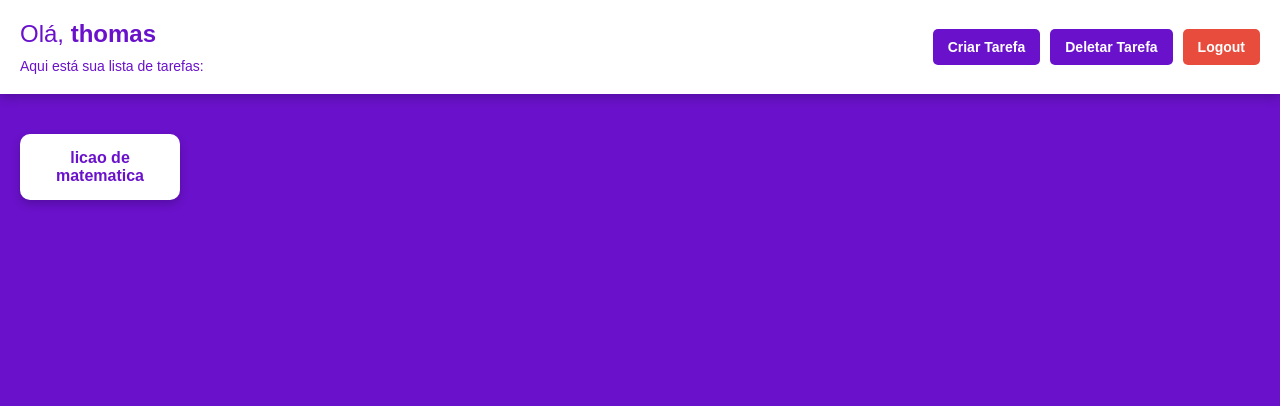
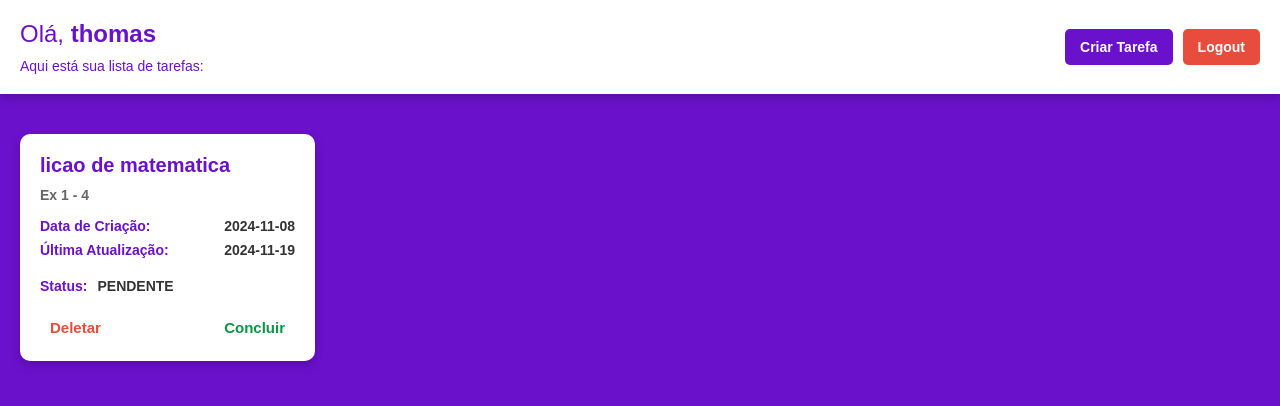
Before and after one commit to thomaschabro/PS_Mayo, a Django app: template todolist/tasks/templates/tasks/home.html in a window 1280 px wide. Shown: the top 406 px of the page. Run offline with Django 5.2, Linux system fonts and the light colour scheme; the template is opened without the code that fills it: values that come from a table or form of the project are taken from there, others are empty; a user stored in the database is signed in; data comes from the database, SQL or seed files in the repository; both versions use the stored data as it was after the commit.

Commit message:
delete working

```diff
--- a/todolist/tasks/models.py
+++ b/todolist/tasks/models.py
@@ -18,7 +18,6 @@ class UserManager(BaseUserManager):
 class User(AbstractBaseUser):
     login = models.CharField(max_length=50, unique=True)
     password = models.CharField(max_length=128)
-
     is_active = models.BooleanField(default=True)
     is_staff = models.BooleanField(default=False)
     objects = UserManager()
@@ -30,10 +29,10 @@ class User(AbstractBaseUser):
 
 class Task(models.Model):
     title = models.CharField(max_length=255)
-    description = models.TextField()
-    status = models.BooleanField(default=False)
-    created_at = models.DateTimeField(auto_now_add=True)
-    updated_at = models.DateTimeField(auto_now=True)
+    description = models.TextField(max_length=500)
+    status = models.CharField(max_length=50)
+    created_at = models.CharField(max_length=50)
+    updated_at = models.CharField(max_length=50)
     user = models.ForeignKey(User, on_delete=models.CASCADE, related_name="tasks") # Quando um usuário for deletado, as tarefas associadas também serão deletadas
 
     def __str__(self):
--- a/todolist/tasks/static/tasks/js/home.js
+++ b/todolist/tasks/static/tasks/js/home.js
@@ -7,15 +7,12 @@ function closeModal() {
   document.getElementById("taskModal").style.display = "none";
 }
 
-function saveTask() {
-  const taskTitle = document.getElementById("taskTitle").value;
-  if (taskTitle) {
-    console.log("Nova tarefa criada:", taskTitle);
-    closeModal();
-  }
-}
-
 // Função para simular o logout
 function logout() {
   alert("Você foi deslogado.");
 }
+
+function displayTask(id) {
+  var card = document.getElementById("taskModal");
+  card.style.display = "block";
+}
--- a/todolist/tasks/static/tasks/style/home.css
+++ b/todolist/tasks/static/tasks/style/home.css
@@ -77,21 +77,23 @@ body {
   background-color: #c0392b; /* Cor mais escura no hover */
 }
 
+/* Task container */
 .tasks-container {
   display: grid;
-  grid-template-columns: repeat(auto-fill, minmax(150px, 1fr));
+  grid-template-columns: repeat(auto-fill, minmax(250px, 1fr));
   gap: 20px;
+  padding: 20px;
   width: 100%;
-  padding: 20px;
 }
 
+/* Individual task card */
 .task {
   background: #ffffff;
   color: #333;
-  padding: 15px;
+  padding: 20px;
   border-radius: 10px;
   box-shadow: 0 4px 10px rgba(0, 0, 0, 0.2);
-  text-align: center;
+  text-align: left;
   font-weight: bold;
   transition: transform 0.3s ease, box-shadow 0.3s ease;
 }
@@ -101,13 +103,78 @@ body {
   box-shadow: 0 8px 20px rgba(0, 0, 0, 0.3);
 }
 
-.task a {
-  text-decoration: none;
+/* Title */
+.task h3 {
+  font-size: 20px;
+  color: #6a11cb;
+  margin-bottom: 10px;
+}
+
+/* Description */
+.task .description {
+  font-size: 14px;
+  color: #666;
+  margin-bottom: 15px;
+}
+
+/* Task details (status and dates) */
+.task .task-details {
+  font-size: 14px;
+  color: #333;
+  margin-bottom: 20px;
+}
+
+.task .task-details .status {
+  font-weight: bold;
+  color: #6a11cb;
+  margin-bottom: 10px;
+}
+
+.task .task-details .status .status-value {
+  font-weight: normal;
+  color: #333;
+}
+
+.task .task-details .dates {
+  margin-top: 10px;
+}
+
+.task .task-details .dates .date {
+  display: flex;
+  justify-content: space-between;
+  margin-bottom: 8px;
+}
+
+.task .task-details .dates .date strong {
   color: #6a11cb;
 }
 
-.task a:hover {
-  color: #5b0f9c;
+/* Delete button */
+.delete button {
+  cursor: pointer;
+  border: none;
+  font-size: 15px;
+  background: none;
+  padding: 5px 10px;
+  transition: color 0.3s ease;
+}
+
+.btn-delete {
+  color: #e74c3c;
+}
+
+.btn-delete:hover {
+  color: #c0392b;
+  text-decoration: underline;
+}
+
+.btn-update {
+  color: #089744;
+}
+
+.btn-update:hover {
+  color: #08712d;
+  text-decoration: underline;
 }
 
 .popup {
@@ -171,6 +238,7 @@ body {
   align-items: center;
   color: #6a11cb;
   margin: 10px 0;
+  margin-top: 20px;
 }
 
 #taskDate {
@@ -189,3 +257,14 @@ body {
 .datesContainer a {
   color: #6a11cb;
 }
+
+.status-value {
+  margin-left: 10px;
+}
+
+.taskFooter {
+  display: flex;
+  flex-direction: row;
+  justify-content: space-between;
+  align-items: center;
+}
--- a/todolist/tasks/templates/tasks/home.html
+++ b/todolist/tasks/templates/tasks/home.html
@@ -15,29 +15,32 @@
       </div>
       <div class="actions">
         <button class="btn-task" onclick="createTask()">Criar Tarefa</button>
-        <button class="btn-task" onclick="deleteTask()">Deletar Tarefa</button>
         <button class="btn-logout" onclick="logout()">Logout</button>
       </div>
     </div>
     <div id="taskModal" class="popup">
-      <form id="createTask" method="POST">
-        {% csrf_token %}
-        <div class="popup-content">
+      <div class="popup-content">
+        <form id="createTask" method="POST">
+          {% csrf_token %}
           <h2>Criar Nova Tarefa</h2>
           <input
             type="text"
             id="taskTitle"
             class="input-field"
+            name="title"
             placeholder="Título da tarefa"
+            required
           />
           <input
             type="text"
             id="taskDescription"
             class="input-field"
+            name="description"
             placeholder="Descrição"
+            required
           />
           <div class="status">
-            <a>Status: </a>
+            <label for="taskStatus">Status: </label>
             <select id="taskStatus" name="status">
               <option value="Pendente">Pendente</option>
               <option value="Completa">Completa</option>
@@ -50,6 +53,7 @@
               id="taskDate"
               class="input-field"
               name="creationDate"
+              required
             />
             <a>Data da última atualização</a>
             <input
@@ -57,17 +61,63 @@
               id="taskLastUpdate"
               class="input-field"
               name="updateDate"
+              required
             />
           </div>
-          <button onclick="saveTask()">Salvar</button>
+          <button type="submit" name="submit" value="save">Salvar</button>
           <button onclick="closeModal()">Cancelar</button>
-        </div>
-      </form>
+        </form>
+      </div>
     </div>
     <div class="tasks-container">
       {% for task in tasks %}
       <div class="task">
-        <a>{{ task.title }}</a>
+        <h3>{{ task.title }}</h3>
+        <p class="description">{{ task.description }}</p>
+        <div class="task-details">
+          <div class="dates">
+            <div class="date">
+              <strong>Data de Criação:</strong>
+              <span>{{ task.created_at }}</span>
+            </div>
+            <div class="date">
+              <strong>Última Atualização:</strong>
+              <span>{{ task.updated_at }}</span>
+            </div>
+          </div>
+          <div class="status">
+            Status:
+            <span
+              style="text-transform: uppercase; font-weight: bold"
+              class="status-value"
+              >{{ task.status }}</span
+            >
+          </div>
+        </div>
+        <form method="POST" class="delete">
+          {% csrf_token %}
+          <input type="hidden" name="id" value="{{ task.id }}" />
+          <div class="taskFooter">
+            <button
+              class="btn-delete"
+              type="submit"
+              name="submit"
+              value="delete"
+              style="font-weight: bold"
+            >
+              Deletar
+            </button>
+            <button
+              class="btn-update"
+              type="submit"
+              name="submit"
+              value="update-status"
+              style="font-weight: bold"
+            >
+              Concluir
+            </button>
+          </div>
+        </form>
       </div>
       {% endfor %}
     </div>
```
Also changed, not shown: todolist/tasks/views.py (+43 -11 lines), todolist/db.sqlite3, todolist/tasks/migrations/0003_alter_task_created_at_alter_task_description_and_more.py (added).
